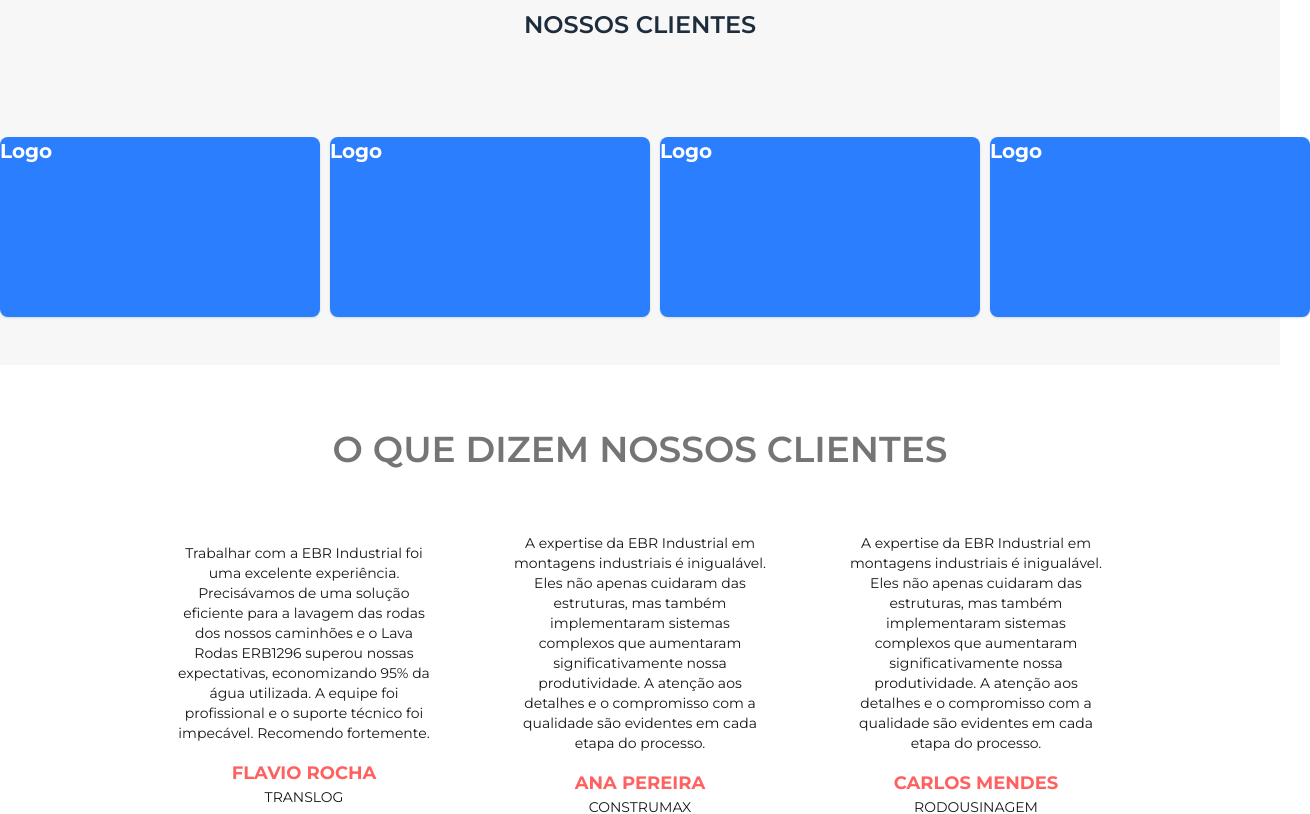
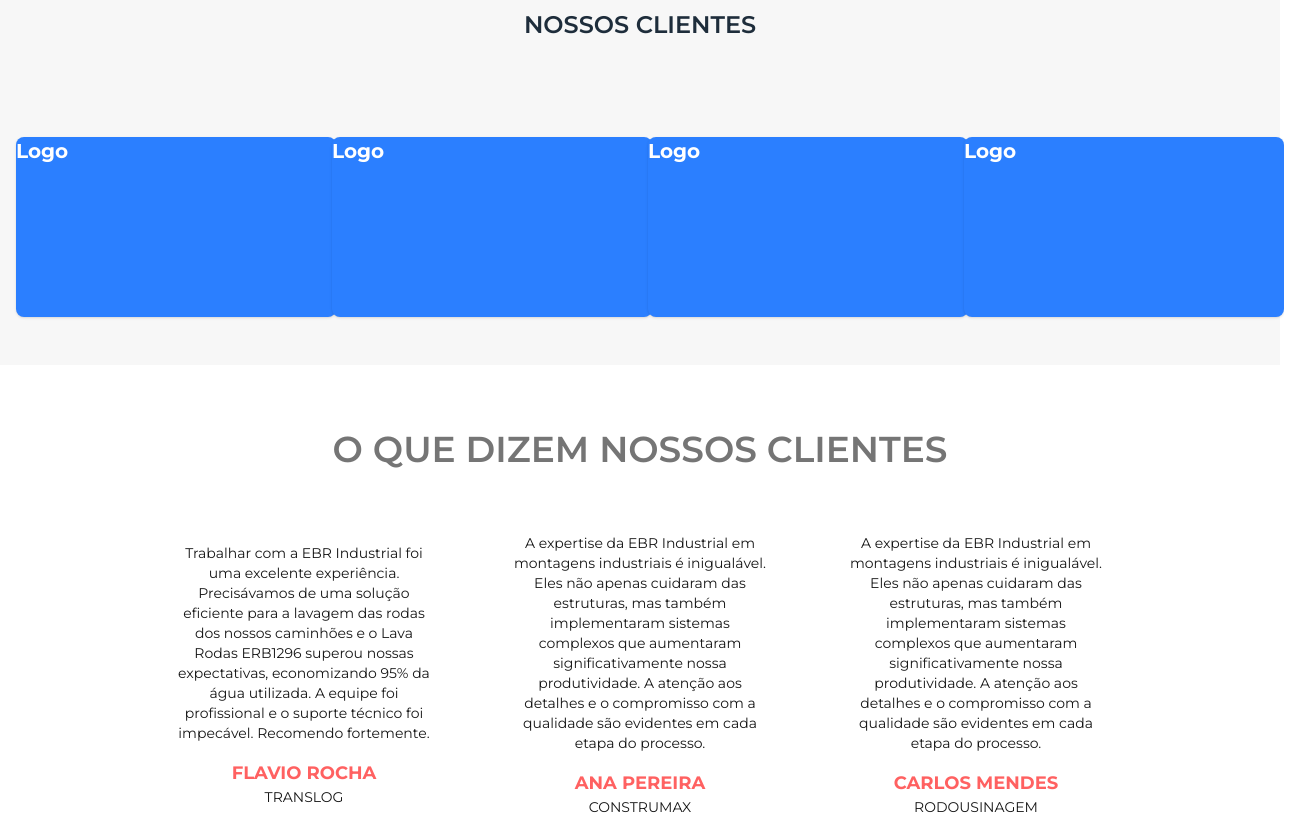
Before and after one commit to brthema072/nextjs-ebrindustrial, a Next.js app: page /home in a window 1280 px wide. Shown: the part 4740-5554 px from the top of the page, 1310 px wide, since content can reach past the window. Built offline with nearby package versions, Linux system fonts and the light colour scheme.

Commit message:
Fix: Space our clients component

```diff
--- a/app/home/components/OurClinets/OurClients.tsx
+++ b/app/home/components/OurClinets/OurClients.tsx
@@ -4,7 +4,7 @@ const OurClients = () => {
       <div className="flex flex-col items-center justify-center w-full h-auto py-12">
         <h1 className="text-2xl text-[#1e2d3b] font-semibold">NOSSOS CLIENTES</h1>
 
-        <div className="grid sm:grid-cols-1 md:grid-cols-2 lg:grid-cols-4 mt-24 gap-10">
+        <div className="grid sm:grid-cols-1 md:grid-cols-2 lg:grid-cols-4 mt-24 px-4 gap-4">
           <div className="bg-blue-500 text-white rounded-lg shadow w-[320px] h-[180px]">
             <h3 className="text-xl font-bold">Logo</h3>
           </div>
```
